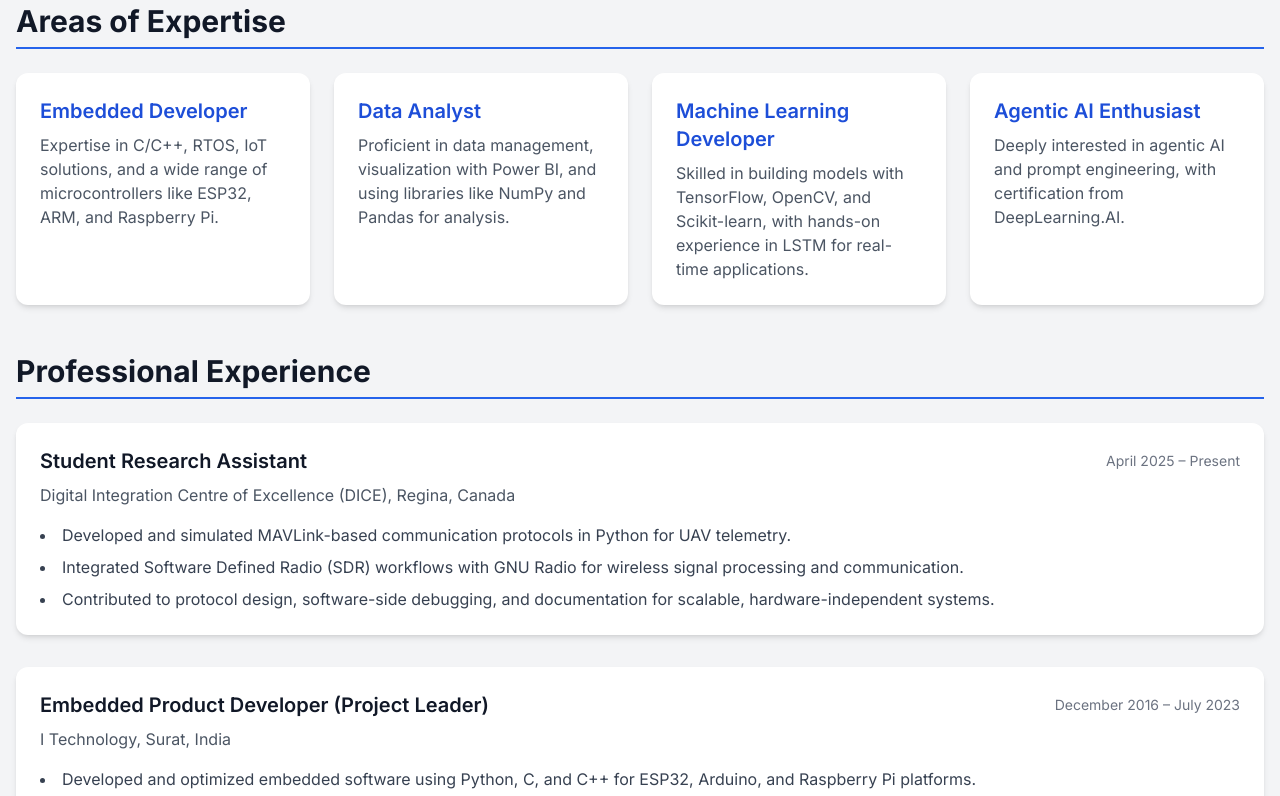
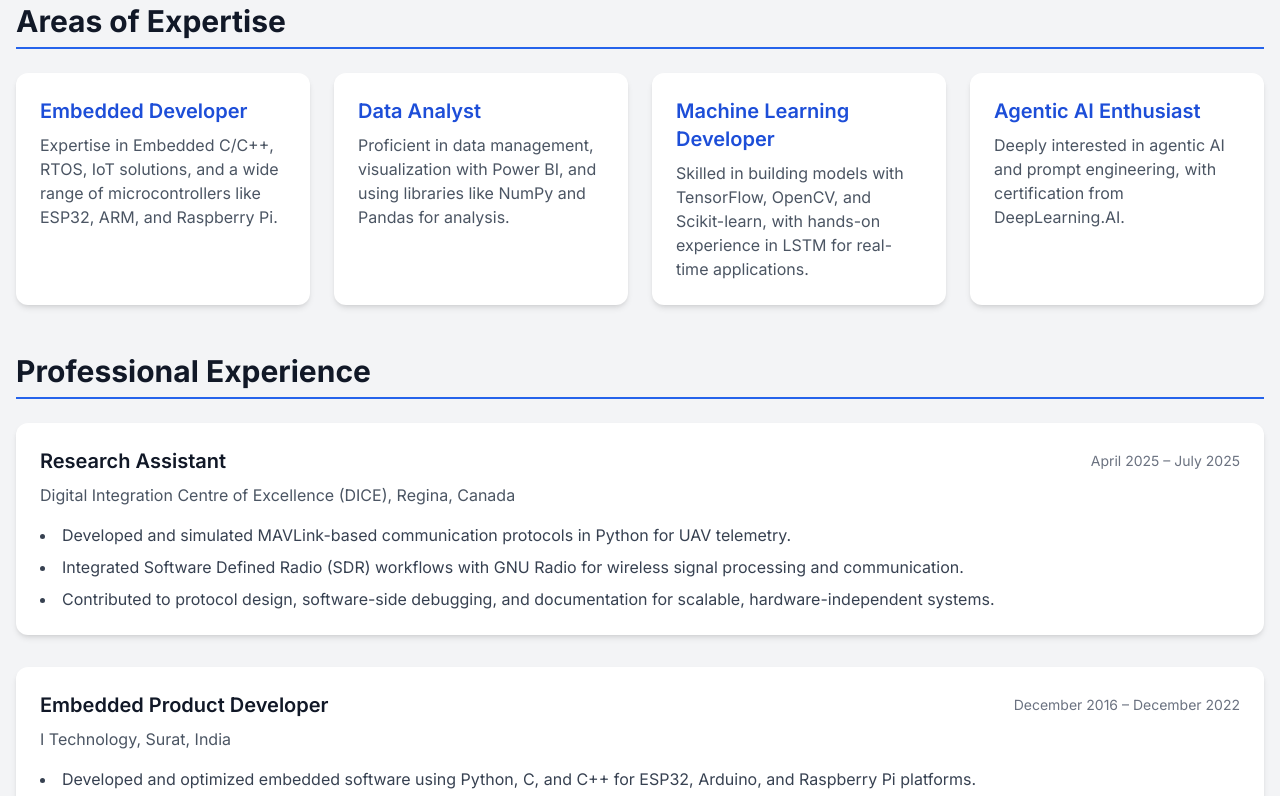
Before and after one commit to siddharth-gajjar-522691/Siddharth-gajjar.github.io, a plain HTML site: page index.html in a window 1280 px wide. Shown: the part 797-1593 px from the top of the page. Drawn offline with nearby package versions, Linux system fonts and the light colour scheme.

Commit message:
Update index.html

```diff
--- a/index.html
+++ b/index.html
@@ -60,7 +60,7 @@
             <div class="grid grid-cols-1 md:grid-cols-2 lg:grid-cols-4 gap-6">
                 <div class="bg-white p-6 rounded-xl shadow-md transition-all duration-300 hover:shadow-xl hover:scale-105">
                     <h4 class="text-xl font-semibold mb-2 text-blue-700">Embedded Developer</h4>
-                    <p class="text-gray-600">Expertise in C/C++, RTOS, IoT solutions, and a wide range of microcontrollers like ESP32, ARM, and Raspberry Pi.</p>
+                    <p class="text-gray-600">Expertise in Embedded C/C++, RTOS, IoT solutions, and a wide range of microcontrollers like ESP32, ARM, and Raspberry Pi.</p>
                 </div>
                 <div class="bg-white p-6 rounded-xl shadow-md transition-all duration-300 hover:shadow-xl hover:scale-105">
                     <h4 class="text-xl font-semibold mb-2 text-blue-700">Data Analyst</h4>
@@ -84,8 +84,8 @@
                 <!-- Job 1 -->
                 <div class="bg-white p-6 rounded-xl shadow-md">
                     <div class="flex flex-col md:flex-row justify-between items-start md:items-center mb-2">
-                        <h4 class="text-xl font-semibold text-gray-900">Student Research Assistant</h4>
-                        <span class="text-sm text-gray-500">April 2025 – Present</span>
+                        <h4 class="text-xl font-semibold text-gray-900"> Research Assistant</h4>
+                        <span class="text-sm text-gray-500">April 2025 – July 2025</span>
                     </div>
                     <p class="text-gray-600 mb-4">Digital Integration Centre of Excellence (DICE), Regina, Canada</p>
                     <ul class="list-disc list-inside space-y-2 text-gray-700">
@@ -97,8 +97,8 @@
                 <!-- Job 2 -->
                 <div class="bg-white p-6 rounded-xl shadow-md">
                     <div class="flex flex-col md:flex-row justify-between items-start md:items-center mb-2">
-                        <h4 class="text-xl font-semibold text-gray-900">Embedded Product Developer (Project Leader)</h4>
-                        <span class="text-sm text-gray-500">December 2016 – July 2023</span>
+                        <h4 class="text-xl font-semibold text-gray-900">Embedded Product Developer </h4>
+                        <span class="text-sm text-gray-500">December 2016 – December 2022</span>
                     </div>
                     <p class="text-gray-600 mb-4">I Technology, Surat, India</p>
                     <ul class="list-disc list-inside space-y-2 text-gray-700">
@@ -174,6 +174,8 @@
                     <h4 class="text-xl font-semibold mb-3 text-gray-900">Tools & Methodologies</h4>
                     <div class="flex flex-wrap gap-2">
                         <span class="bg-purple-100 text-purple-800 text-sm font-medium px-3 py-1 rounded-full">VS Code</span>
+                        <span class="bg-purple-100 text-purple-800 text-sm font-medium px-3 py-1 rounded-full">Arduino</span>
+                        <span class="bg-purple-100 text-purple-800 text-sm font-medium px-3 py-1 rounded-full">STM32Cube</span>
                         <span class="bg-purple-100 text-purple-800 text-sm font-medium px-3 py-1 rounded-full">Git</span>
                         <span class="bg-purple-100 text-purple-800 text-sm font-medium px-3 py-1 rounded-full">GNU Radio</span>
                         <span class="bg-purple-100 text-purple-800 text-sm font-medium px-3 py-1 rounded-full">Agile/Kanban</span>
```
